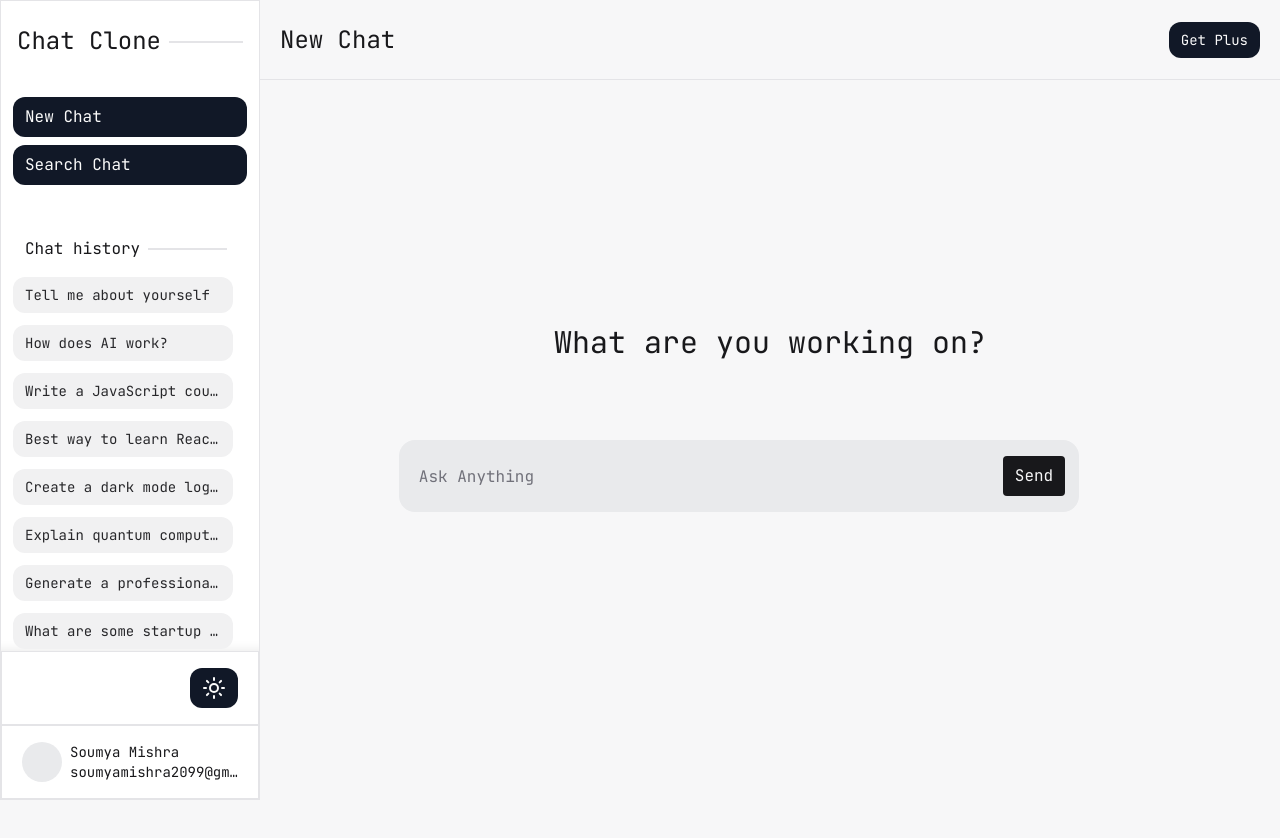
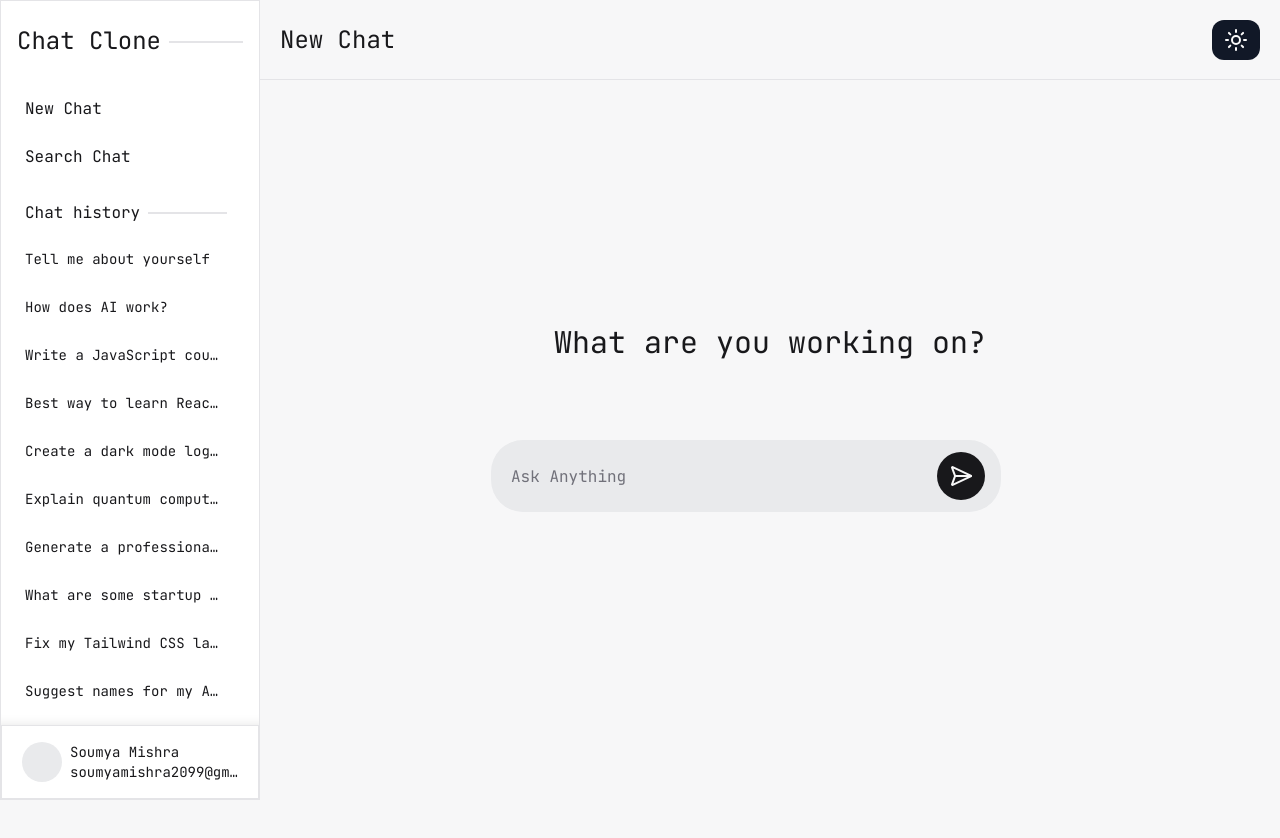
Before and after one commit to iamsoumyamishra/chatgpt-clone, a Next.js app: page / in a window 1280 px wide. Shown: the top 838 px of the page. Built offline with nearby package versions, Linux system fonts and the light colour scheme.

Commit message:
UPDATE: UI

```diff
--- a/src/app/page.tsx
+++ b/src/app/page.tsx
@@ -1,6 +1,8 @@
 "use client"
 
+import ThemeToggle from '@/components/ThemeToggle';
 import React, { ChangeEvent, useState } from 'react'
+import { SendHorizontalIcon } from 'lucide-react';
 
 const page = () => {
 
@@ -19,9 +21,10 @@
         </h2>
 
         <span>
-          <button className='btn-primary text-sm px-3 py-2 cursor-pointer active:scale-95'>
+          {/* <button className='btn-primary text-sm px-3 py-2 cursor-pointer active:scale-95'>
             Get Plus
-          </button>
+          </button> */}
+          <ThemeToggle className='btn-primary text-sm px-3 py-2 cursor-pointer active:scale-95' />
         </span>
       </header>
 
@@ -32,8 +35,10 @@
           What are you working on?
         </div>
         <div className='flex w-full justify-center items-center h-fit'>
-          <input onChange={handleOnChange} type="text" placeholder='Ask Anything' className='h-18 w-2/3 px-5 pr-23 py-1 bg-accent rounded-2xl outline-0' value={prompt} />
-          <button className='relative -left-19 h-fit bg-foreground text-background rounded px-3 py-2 active:scale-95 cursor-pointer'>Send</button>
+          <input onChange={handleOnChange} type="text" placeholder='Ask Anything' className='h-18 w-1/2 px-5 pr-23 py-1 bg-accent rounded-4xl outline-0' value={prompt} />
+          <button className='relative -left-16 h-fit bg-foreground text-background px-3 py-3 active:scale-95 cursor-pointer rounded-full'>
+            <SendHorizontalIcon />
+          </button>
         </div>
       </div>
 
--- a/src/components/Sidebar.tsx
+++ b/src/components/Sidebar.tsx
@@ -128,11 +128,11 @@
                 <span>Chat Clone</span>
                 <span className='relative top-4 mx-0 flex-1 border h-0 w-0'></span>
             </div>
-            <div id='actions' className='flex px-3 py-4 flex-col gap-2 mb-5'>
+            <div id='actions' className='flex px-3 py-2 flex-col gap-2 mb-0'>
                 {
                     actions.map((action) => {
                         return (
-                            <button key={action.id} className='w-full px-3 py-2 text-left btn-primary-foreground btn-primary cursor-pointer active:scale-95' onClick={action.func}>
+                            <button key={action.id} className='w-full px-3 py-2 text-left hover:bg-primary hover:text-primary-foreground transition-transform durations-100 rounded-2xl cursor-pointer active:scale-95 text-bold' onClick={action.func}>
                                 {action.actionName}
                             </button>)
                     })
@@ -151,7 +151,7 @@
                     {
                         chatHistory.map((chat) => {
                             return (
-                                <button className='px-3 py-2 w-55 btn-secondary overflow-hidden cursor-pointer text-left active:scale-95 truncate'>
+                                <button className='px-3 py-2 w-55 hover:bg-secondary transition-transform duration-100 rounded-sm overflow-hidden cursor-pointer text-left active:scale-95 truncate'>
                                     {chat.title}
                                 </button>
                             )
@@ -161,9 +161,9 @@
             </div>
 
             {/* Toggle Theme Button */}
-            <div id='theme-toggle' className='flex relative bottom-0 px-5 py-4 w-full border justify-end'>
+            {/* <div id='theme-toggle' className='flex relative bottom-0 px-5 py-4 w-full border justify-end'>
                 <ThemeToggle className='flex gap-2 px-3 py-2 btn-primary text-primary-foreground active:scale-95 cursor-pointer justify-center' />
-            </div>
+            </div> */}
 
             {/* User Profile */}
             <div id='user-profile' className='relative flex bottom-0 px-5 py-4 w-full border text-center gap-2'>
```
